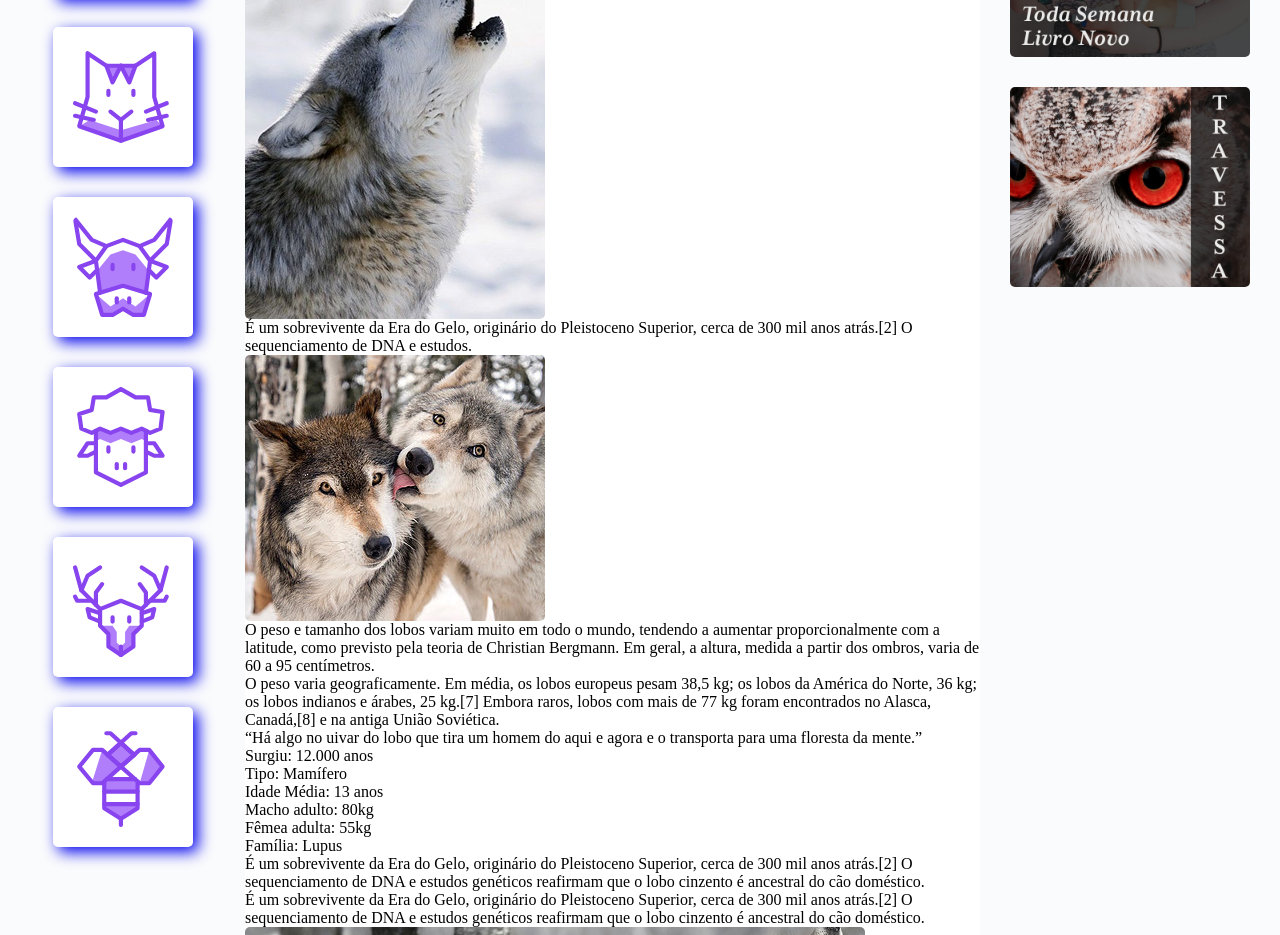
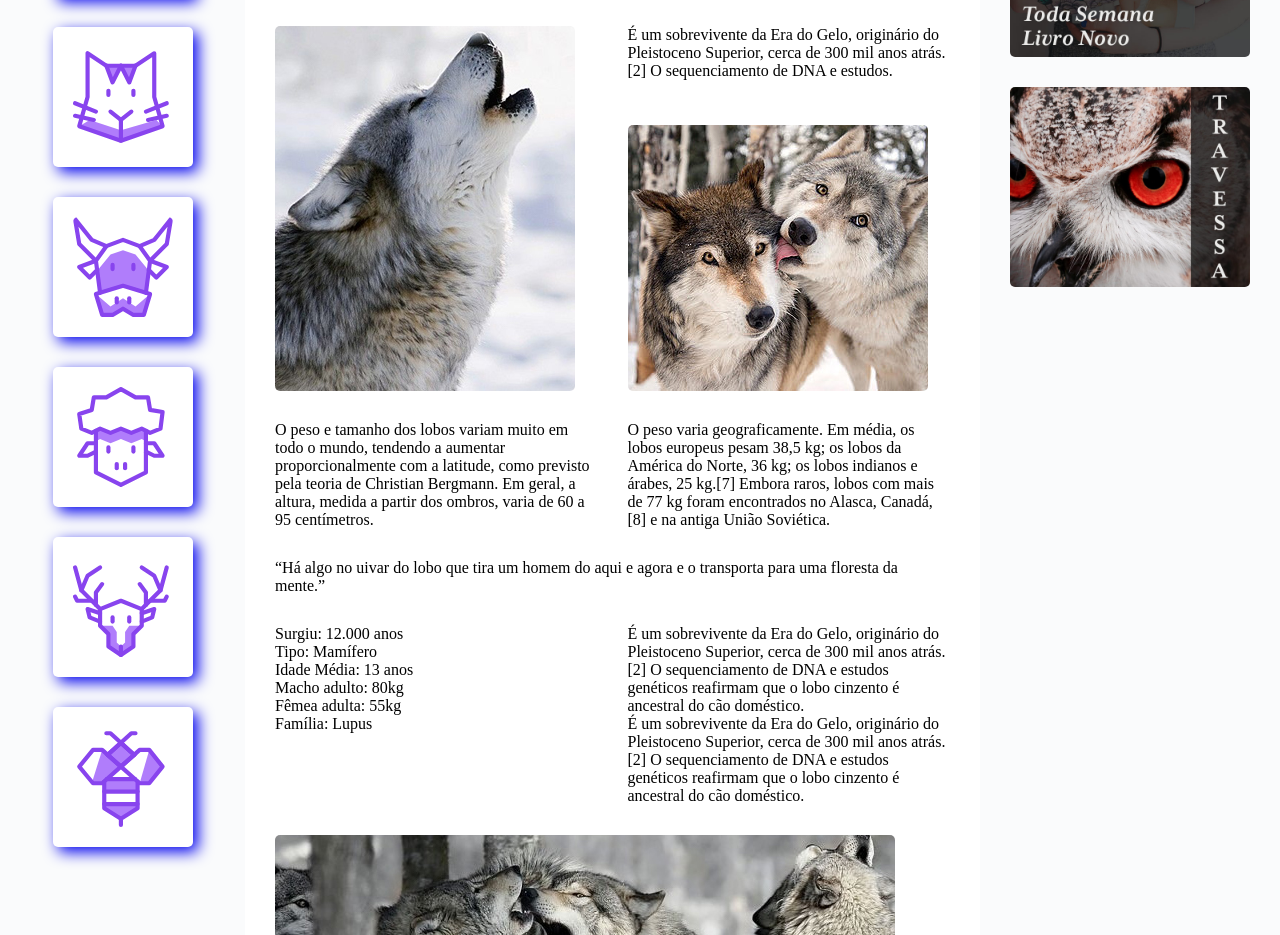
Before and after one commit to Tubagao/Wildbeast, a plain HTML site: page index.html in a window 1280 px wide. Shown: the part 274-1209 px from the top of the page. Drawn offline with Linux system fonts and the light colour scheme.

Commit message:
Design: Estilização do Content

```diff
--- a/css/style.css
+++ b/css/style.css
@@ -94,8 +94,26 @@ padding: 30px;
 /*Content*/
 .content{
 grid-area: content;
+max-width: 900px;
+margin: 0 auto;
+padding: 30px;
+display: grid;
+grid-template-columns: 1fr 1fr;
+gap: 30px;
 }
 
+.col-wide {
+grid-column: 1 / -1;
+}
+
+.imagem-1{
+grid-row: span 2;
+align-self: end;
+}
+
+.imagem-2{
+align-self: end;
+}
 
 /*Anúncio*/
 .anuncio{
--- a/index.html
+++ b/index.html
@@ -50,21 +50,21 @@
 	</div>
 </div>
 
-<p>
+<p class="col-wide">
 É um sobrevivente da Era do Gelo, originário do Pleistoceno Superior, cerca de 300 mil anos atrás.[2] O sequenciamento de DNA e estudos genéticos reafirmam que o lobo cinzento é ancestral do cão doméstico
 </p>
 
-<img src="img/wolf1.jpg" alt="Lobo 1">
+<img class="imagem-1" src="img/wolf1.jpg" alt="Lobo 1">
 
 <p>É um sobrevivente da Era do Gelo, originário do Pleistoceno Superior, cerca de 300 mil anos atrás.[2] O sequenciamento de DNA e estudos.</p>
 
-<img src="img/wolf2.jpg" alt="Lobo 2">
+<img class="imagem-2" src="img/wolf2.jpg" alt="Lobo 2">
 
 <p>O peso e tamanho dos lobos variam muito em todo o mundo, tendendo a aumentar proporcionalmente com a latitude, como previsto pela teoria de Christian Bergmann. Em geral, a altura, medida a partir dos ombros, varia de 60 a 95 centímetros.</p>
 
 <p>O peso varia geograficamente. Em média, os lobos europeus pesam 38,5 kg; os lobos da América do Norte, 36 kg; os lobos indianos e árabes, 25 kg.[7] Embora raros, lobos com mais de 77 kg foram encontrados no Alasca, Canadá,[8] e na antiga União Soviética.</p>
 
-<blockquote class="citacao">
+<blockquote class="citacao col-wide">
 <p>“Há algo no uivar do lobo que tira um homem do aqui e agora e o transporta para uma floresta da mente.”</p>
 </blockquote>
 
@@ -83,7 +83,7 @@
 <p>É um sobrevivente da Era do Gelo, originário do Pleistoceno Superior, cerca de 300 mil anos atrás.[2] O sequenciamento de DNA e estudos genéticos reafirmam que o lobo cinzento é ancestral do cão doméstico.</p>
 </div>
 
-<img src="img/wolf3.jpg" alt="Lobo 3">
+<img class="col-wide" src="img/wolf3.jpg" alt="Lobo 3">
 
 </main>
 
```
